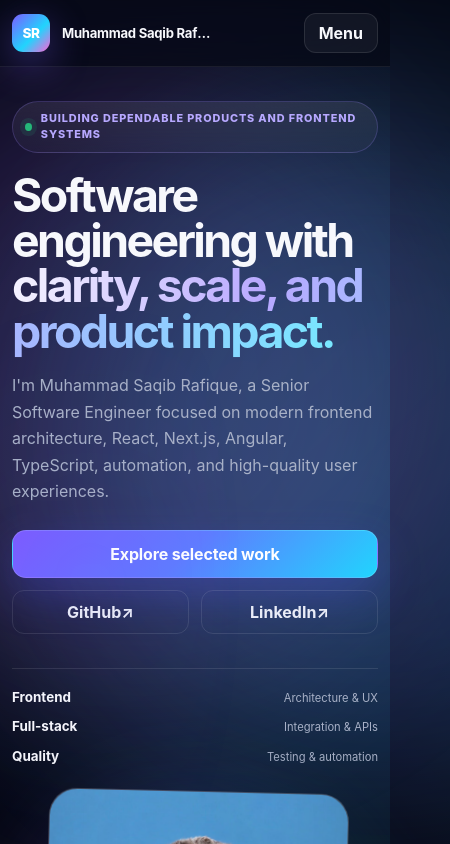
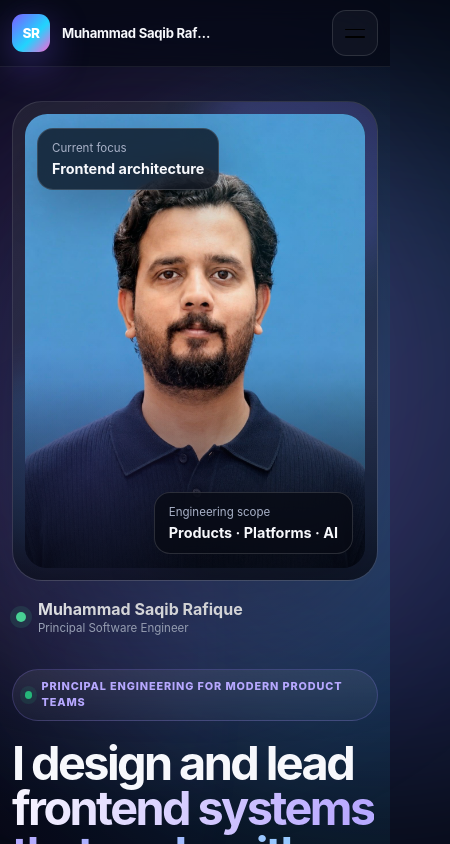
Before and after one commit to saqibRafique/Portfolio, a Next.js app: page / in a window 390 px wide. Shown: the top 844 px of the page, 450 px wide, since content can reach past the window. Built offline with nearby package versions, Linux system fonts and the light colour scheme.

Commit message:
Polish principal hero and animated mobile navigation (#10)

```diff
--- a/app/globals.css
+++ b/app/globals.css
@@ -1054,3 +1054,379 @@ a {
     width: min(100%, 300px);
   }
 }
+
+
+/* Principal-level hero and mobile navigation polish */
+.hero {
+  grid-template-columns: minmax(0, 1.12fr) minmax(360px, .88fr);
+  gap: clamp(52px, 7vw, 104px);
+}
+
+.hero-copy {
+  position: relative;
+  z-index: 2;
+}
+
+.hero h1 {
+  max-width: 860px;
+  font-size: clamp(3.4rem, 6vw, 6.6rem);
+}
+
+.hero-lead {
+  max-width: 760px;
+}
+
+.hero-profile {
+  position: relative;
+  z-index: 2;
+  width: min(100%, 470px);
+  margin-left: auto;
+}
+
+.profile-frame {
+  position: relative;
+  min-height: 610px;
+  border-radius: 42px;
+  padding: 18px;
+  background:
+    linear-gradient(145deg, rgba(255,255,255,.08), rgba(255,255,255,.02)),
+    rgba(10,14,28,.42);
+  border: 1px solid rgba(255,255,255,.11);
+  box-shadow: 0 36px 120px rgba(0,0,0,.28);
+  overflow: hidden;
+  isolation: isolate;
+}
+
+.profile-frame::before {
+  content: "";
+  position: absolute;
+  inset: 0;
+  background:
+    linear-gradient(180deg, transparent 58%, rgba(5,8,18,.66)),
+    radial-gradient(circle at 72% 20%, rgba(33,212,253,.12), transparent 34%),
+    radial-gradient(circle at 20% 78%, rgba(124,92,255,.16), transparent 34%);
+  pointer-events: none;
+  z-index: 3;
+}
+
+.profile-photo-shell {
+  position: absolute;
+  inset: 18px;
+  border-radius: 32px;
+  overflow: hidden;
+  background: #0d1324;
+}
+
+.profile-photo-shell .portrait {
+  width: 100%;
+  height: 100%;
+  object-fit: cover;
+  object-position: center 22%;
+  transform: scale(1.01);
+}
+
+.profile-photo-shade {
+  position: absolute;
+  inset: 0;
+  background: linear-gradient(180deg, transparent 52%, rgba(4,7,16,.54));
+  pointer-events: none;
+}
+
+.profile-orbit {
+  position: absolute;
+  border-radius: 999px;
+  filter: blur(20px);
+  opacity: .55;
+  z-index: -1;
+}
+
+.profile-orbit-one {
+  width: 230px;
+  height: 230px;
+  background: rgba(124,92,255,.35);
+  top: -60px;
+  right: -50px;
+}
+
+.profile-orbit-two {
+  width: 180px;
+  height: 180px;
+  background: rgba(33,212,253,.24);
+  left: -54px;
+  bottom: 24px;
+}
+
+.profile-card {
+  position: absolute;
+  z-index: 4;
+  display: grid;
+  gap: 5px;
+  min-width: 190px;
+  padding: 14px 16px;
+  border-radius: 16px;
+  border: 1px solid rgba(255,255,255,.14);
+  background: rgba(7,10,20,.74);
+  backdrop-filter: blur(16px);
+  box-shadow: 0 18px 50px rgba(0,0,0,.24);
+}
+
+.profile-card span,
+.profile-signature span {
+  color: var(--muted);
+  font-size: .72rem;
+}
+
+.profile-card strong {
+  font-size: .9rem;
+  color: #f7f8fc;
+}
+
+.profile-card-top {
+  top: 42px;
+  left: 34px;
+}
+
+.profile-card-bottom {
+  right: 34px;
+  bottom: 42px;
+}
+
+.profile-signature {
+  margin-top: 18px;
+  display: flex;
+  align-items: center;
+  gap: 12px;
+  padding-inline: 8px;
+}
+
+.profile-status-dot {
+  width: 10px;
+  height: 10px;
+  border-radius: 999px;
+  background: #4ee1a0;
+  box-shadow: 0 0 0 6px rgba(78,225,160,.12);
+  flex: 0 0 auto;
+}
+
+.profile-signature div {
+  display: grid;
+  gap: 2px;
+}
+
+.mobile-nav {
+  display: none;
+}
+
+.menu-toggle {
+  width: 46px;
+  height: 46px;
+  border: 1px solid rgba(255,255,255,.12);
+  border-radius: 14px;
+  background: rgba(255,255,255,.04);
+  display: grid;
+  place-content: center;
+  gap: 6px;
+  cursor: pointer;
+  position: relative;
+  z-index: 60;
+}
+
+.menu-toggle span {
+  display: block;
+  width: 20px;
+  height: 1.5px;
+  border-radius: 999px;
+  background: currentColor;
+  transition: transform 280ms cubic-bezier(.2,.8,.2,1), width 220ms ease;
+}
+
+.mobile-nav.is-open .menu-toggle span:first-child {
+  transform: translateY(3.75px) rotate(45deg);
+}
+
+.mobile-nav.is-open .menu-toggle span:last-child {
+  transform: translateY(-3.75px) rotate(-45deg);
+}
+
+.mobile-nav-panel {
+  position: fixed;
+  inset: 0;
+  z-index: 50;
+  padding: 96px 24px 28px;
+  background:
+    radial-gradient(circle at 85% 8%, rgba(33,212,253,.12), transparent 22rem),
+    radial-gradient(circle at 10% 80%, rgba(124,92,255,.18), transparent 24rem),
+    rgba(6,9,20,.98);
+  backdrop-filter: blur(24px);
+  opacity: 0;
+  pointer-events: none;
+  transform: translateY(-10px);
+  transition: opacity 240ms ease, transform 320ms cubic-bezier(.2,.8,.2,1);
+}
+
+.mobile-nav.is-open .mobile-nav-panel {
+  opacity: 1;
+  pointer-events: auto;
+  transform: translateY(0);
+}
+
+.mobile-nav-inner {
+  width: min(100%, 620px);
+  margin-inline: auto;
+  display: grid;
+  min-height: calc(100dvh - 124px);
+  grid-template-rows: auto 1fr auto;
+}
+
+.mobile-nav-kicker {
+  color: #91a4ff;
+  font-size: .72rem;
+  text-transform: uppercase;
+  letter-spacing: .16em;
+  font-weight: 800;
+}
+
+.mobile-nav-panel nav {
+  align-self: center;
+  display: grid;
+}
+
+.mobile-nav-panel nav a {
+  display: flex;
+  align-items: center;
+  justify-content: space-between;
+  gap: 24px;
+  padding: 16px 0;
+  border-bottom: 1px solid rgba(255,255,255,.09);
+  font-size: clamp(2rem, 8vw, 3.8rem);
+  line-height: 1;
+  letter-spacing: -.05em;
+  opacity: 0;
+  transform: translateY(14px);
+}
+
+.mobile-nav.is-open .mobile-nav-panel nav a {
+  animation: nav-item-in 420ms cubic-bezier(.2,.8,.2,1) forwards;
+  animation-delay: calc(var(--nav-index) * 55ms + 70ms);
+}
+
+.mobile-nav-panel nav a > span:last-child {
+  font-size: .72rem;
+  color: var(--muted);
+  letter-spacing: .08em;
+}
+
+.mobile-nav-footer {
+  display: flex;
+  gap: 22px;
+  flex-wrap: wrap;
+  color: var(--muted);
+  font-size: .9rem;
+}
+
+body.nav-open {
+  overflow: hidden;
+}
+
+@keyframes nav-item-in {
+  to {
+    opacity: 1;
+    transform: translateY(0);
+  }
+}
+
+@media (max-width: 980px) {
+  .nav-links,
+  .site-header .button-small {
+    display: none;
+  }
+
+  .mobile-nav {
+    display: block;
+  }
+
+  .hero {
+    grid-template-columns: 1fr;
+    gap: 48px;
+    padding-top: 54px;
+  }
+
+  .hero-profile {
+    width: min(100%, 560px);
+    margin: 0;
+  }
+
+  .profile-frame {
+    min-height: 560px;
+  }
+}
+
+@media (max-width: 700px) {
+  .hero {
+    gap: 34px;
+    padding-block: 34px 58px;
+  }
+
+  .hero h1 {
+    font-size: clamp(2.65rem, 12vw, 3.8rem);
+  }
+
+  .hero-lead {
+    font-size: 1rem;
+  }
+
+  .hero-profile {
+    width: 100%;
+  }
+
+  .profile-frame {
+    min-height: 480px;
+    border-radius: 30px;
+    padding: 12px;
+  }
+
+  .profile-photo-shell {
+    inset: 12px;
+    border-radius: 22px;
+  }
+
+  .profile-photo-shell .portrait {
+    object-position: center 18%;
+  }
+
+  .profile-card {
+    min-width: 0;
+    max-width: calc(100% - 44px);
+    padding: 12px 14px;
+  }
+
+  .profile-card-top {
+    top: 26px;
+    left: 24px;
+  }
+
+  .profile-card-bottom {
+    right: 24px;
+    bottom: 26px;
+  }
+
+  .profile-signature {
+    padding-inline: 4px;
+  }
+
+  .hero-metrics {
+    grid-template-columns: 1fr;
+    gap: 14px;
+  }
+
+  .hero-metrics div {
+    display: flex;
+    align-items: baseline;
+    justify-content: space-between;
+    gap: 14px;
+  }
+
+  .hero-metrics span {
+    text-align: right;
+  }
+}
--- a/app/page.tsx
+++ b/app/page.tsx
@@ -27,7 +27,7 @@ const skills = [
 const experience = [
   {
     company: "Arbisoft",
-    role: "Principal / Senior Software Engineer",
+    role: "Principal Software Engineer",
     period: "2021 — Present",
     summary:
       "Leading and contributing to modern web products with a focus on frontend architecture, React, Next.js, TypeScript, quality engineering, and cross-functional delivery.",
@@ -123,7 +123,7 @@ export default function Home() {
             <span className="brand-mark">SR</span>
             <span className="brand-copy">
               <strong>Muhammad Saqib Rafique</strong>
-              <small>Senior Software Engineer</small>
+              <small>Principal Software Engineer</small>
             </span>
           </a>
           <nav className="nav-links" aria-label="Primary navigation">
@@ -146,16 +146,14 @@ export default function Home() {
         <div className="hero-copy">
           <div className="eyebrow">
             <span className="status-dot" />
-            Building dependable products and frontend systems
+            Principal engineering for modern product teams
           </div>
           <h1>
-            Software engineering with
-            <span> clarity, scale, and product impact.</span>
+            I design and lead
+            <span> frontend systems that scale with the product.</span>
           </h1>
           <p className="hero-lead">
-            I&apos;m Muhammad Saqib Rafique, a Senior Software Engineer focused on
-            modern frontend architecture, React, Next.js, Angular, TypeScript,
-            automation, and high-quality user experiences.
+            I&apos;m Muhammad Saqib Rafique, a Principal Software Engineer with 6+ years of experience building and evolving production platforms across React, Next.js, Angular, TypeScript, automation, and frontend architecture.
           </p>
           <div className="hero-actions">
             <a className="button" href="#work">
@@ -178,18 +176,18 @@ export default function Home() {
               LinkedIn <span aria-hidden="true">↗</span>
             </a>
           </div>
-          <div className="hero-metrics" aria-label="Engineering focus">
+          <div className="hero-metrics" aria-label="Engineering highlights">
             <div>
-              <strong>Frontend</strong>
-              <span>Architecture & UX</span>
+              <strong>6+ years</strong>
+              <span>Production engineering</span>
             </div>
             <div>
-              <strong>Full-stack</strong>
-              <span>Integration & APIs</span>
+              <strong>Principal-level</strong>
+              <span>Architecture & technical leadership</span>
             </div>
             <div>
-              <strong>Quality</strong>
-              <span>Testing & automation</span>
+              <strong>End-to-end quality</strong>
+              <span>Testing, DX & delivery</span>
             </div>
           </div>
         </div>
--- a/components/MobileNav.tsx
+++ b/components/MobileNav.tsx
@@ -1,14 +1,70 @@
+"use client";
+
+import { useEffect, useState, type CSSProperties } from "react";
+
+const links = [
+  ["About", "#about"],
+  ["Experience", "#experience"],
+  ["Expertise", "#expertise"],
+  ["Work", "#work"],
+  ["Contact", "#contact"],
+] as const;
+
 export function MobileNav() {
+  const [open, setOpen] = useState(false);
+
+  useEffect(() => {
+    document.body.classList.toggle("nav-open", open);
+    return () => document.body.classList.remove("nav-open");
+  }, [open]);
+
   return (
-    <details className="mobile-nav">
-      <summary aria-label="Open navigation">Menu</summary>
-      <nav aria-label="Mobile navigation">
-        <a href="#about">About</a>
-        <a href="#experience">Experience</a>
-        <a href="#expertise">Expertise</a>
-        <a href="#work">Work</a>
-        <a href="#contact">Contact</a>
-      </nav>
-    </details>
+    <div className={`mobile-nav ${open ? "is-open" : ""}`}>
+      <button
+        className="menu-toggle"
+        type="button"
+        aria-label={open ? "Close navigation" : "Open navigation"}
+        aria-expanded={open}
+        aria-controls="mobile-navigation-panel"
+        onClick={() => setOpen((value) => !value)}
+      >
+        <span />
+        <span />
+      </button>
+
+      <div
+        id="mobile-navigation-panel"
+        className="mobile-nav-panel"
+        aria-hidden={!open}
+      >
+        <div className="mobile-nav-inner">
+          <span className="mobile-nav-kicker">Navigate</span>
+          <nav aria-label="Mobile navigation">
+            {links.map(([label, href], index) => (
+              <a
+                href={href}
+                key={href}
+                onClick={() => setOpen(false)}
+                style={{ "--nav-index": index } as CSSProperties}
+              >
+                <span>{label}</span>
+                <span aria-hidden="true">0{index + 1}</span>
+              </a>
+            ))}
+          </nav>
+
+          <div className="mobile-nav-footer">
+            <a
+              href="https://www.linkedin.com/in/muhammad-saqib-rafique/"
+              target="_blank"
+              rel="noreferrer"
+            >
+              LinkedIn ↗
+            </a>
+            <a href="mailto:saqib_awan29@hotmail.com">Email ↗</a>
+          </div>
+        </div>
+      </div>
+    </div>
   );
 }
--- a/components/ProfileCard.tsx
+++ b/components/ProfileCard.tsx
@@ -2,18 +2,40 @@ import Image from "next/image";
 
 export function ProfileCard() {
   return (
-    <div className="portrait-wrap" aria-label="Profile photo">
-      <div className="portrait-glow" />
-      <div className="portrait-card">
+    <aside className="hero-profile" aria-label="Professional profile">
+      <div className="profile-frame">
+        <div className="profile-orbit profile-orbit-one" />
+        <div className="profile-orbit profile-orbit-two" />
+        <div className="profile-photo-shell">
           <Image
             src="/profile.jpg"
             alt="Muhammad Saqib Rafique"
             width={720}
-          height={720}
+            height={900}
             priority
             className="portrait"
           />
+          <div className="profile-photo-shade" />
+        </div>
+
+        <div className="profile-card profile-card-top">
+          <span>Current focus</span>
+          <strong>Frontend architecture</strong>
+        </div>
+
+        <div className="profile-card profile-card-bottom">
+          <span>Engineering scope</span>
+          <strong>Products · Platforms · AI</strong>
         </div>
       </div>
+
+      <div className="profile-signature">
+        <span className="profile-status-dot" />
+        <div>
+          <strong>Muhammad Saqib Rafique</strong>
+          <span>Principal Software Engineer</span>
+        </div>
+      </div>
+    </aside>
   );
 }
```
Also changed, not shown: 1 other file (tests, documents, lock files or other folders). Lines whose indentation alone changed are shown as unchanged.
